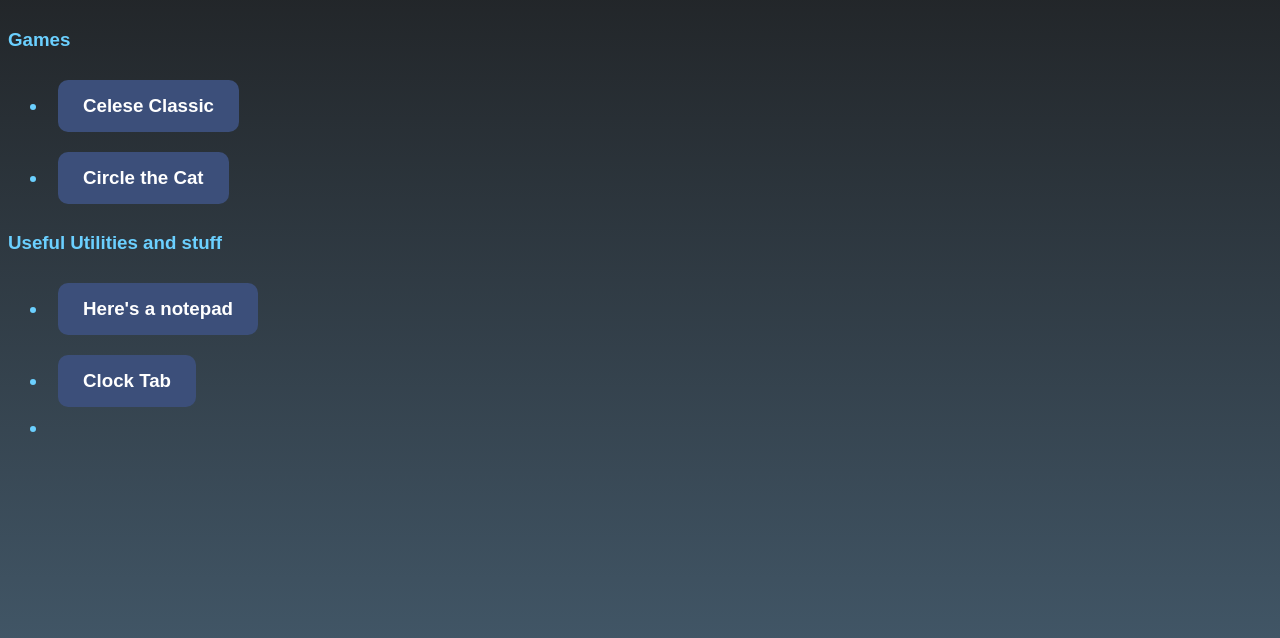
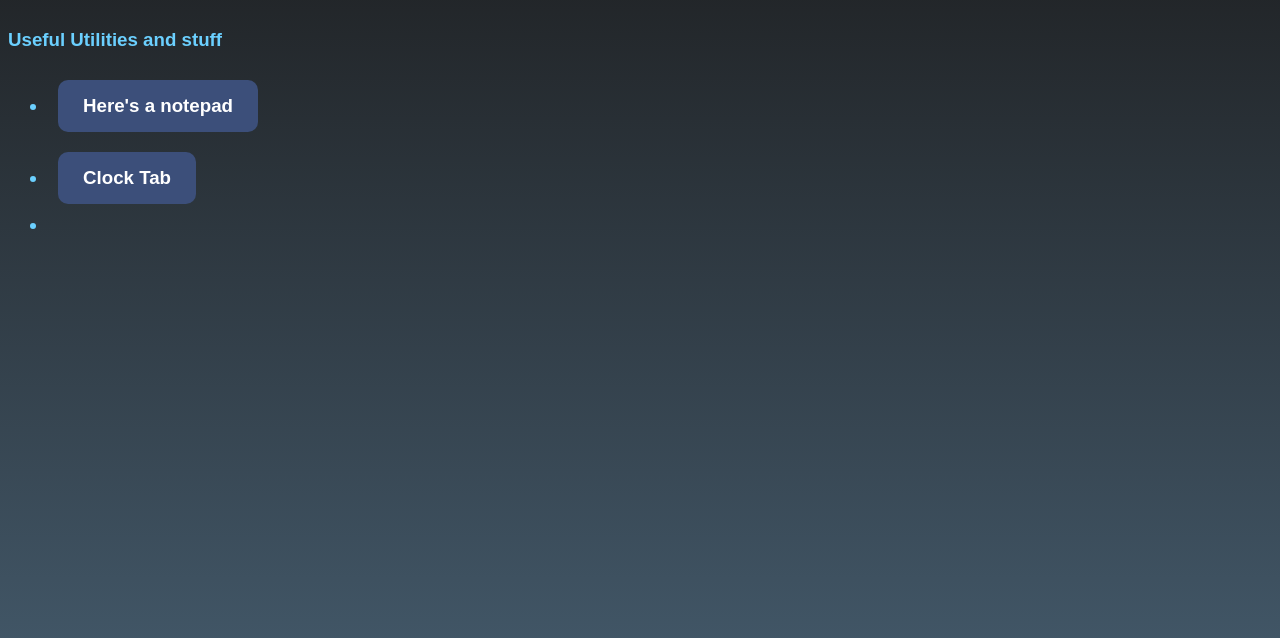
Before and after one commit to possiblyuseful/stuff, a plain HTML site: page index.html in a window 1280 px wide. Shown: the part 72-710 px from the top of the page. Drawn offline with Linux system fonts and the light colour scheme.

Commit message:
Update index.html

```diff
--- a/index.html
+++ b/index.html
@@ -1,7 +1,7 @@
 <!DOCTYPE html>
 <html>
   <head>
-    <title>Bone's site</title>
+    <title>general stuff yk</title>
     <link rel="icon" type="image/x-icon" href="favicon.ico">
     <link rel="stylesheet" href="styles.css">
     <style>
@@ -47,20 +47,7 @@ background-attachment: fixed;
       <section>
         <nav>
           <!-- Navigational links go here -->
-          <h3>Games</h3>
-          <ul>
-<h3>
-            <li>
-              <a href="games/celeste-classic/" onclick="toggleInfo(this)">Celese Classic</a>
-              <div style="display: none">Additional information about the calculator</div>
-            </li>
-              <li>
-              <a href=games/circlethecat/index.html onclick="toggleInfo(this)">Circle the Cat</a>
-              <div style="display: none">Additional information about the calculator</div>
-            </li>
 
-          </ul>
-        </nav>
 <h3>Useful Utilities and stuff<h3>
 <ul>
        <li>
```
